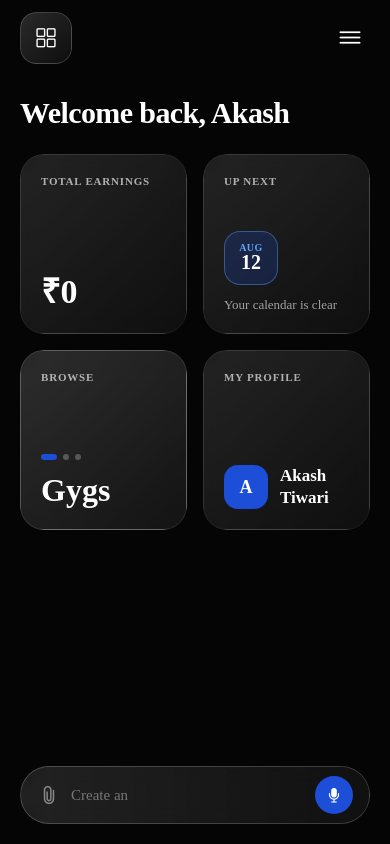
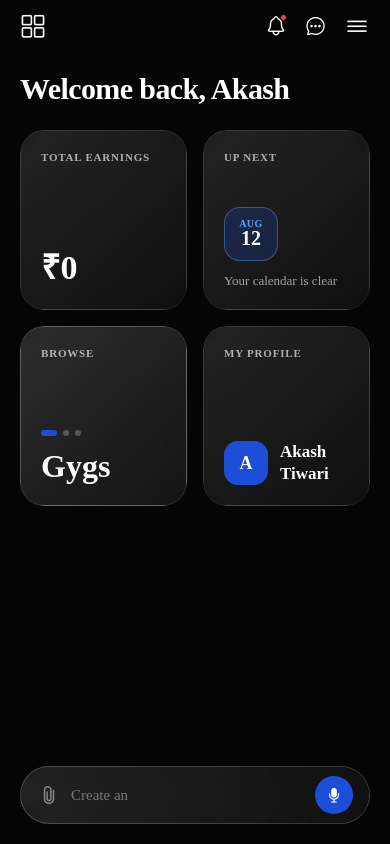
Before and after one commit to nextgigdotcom/gygs-app, a React Native app: screen / in a window 390 px wide. Built offline with nearby package versions, Linux system fonts and the light colour scheme.

Commit message:
feat: Remove boxed left icon, add notification bell and chat icons to top right header

```diff
--- a/src/screens/DashboardScreen.js
+++ b/src/screens/DashboardScreen.js
@@ -28,20 +28,27 @@ export default function DashboardScreen({ onNavigateBrowse }) {
 
         {/* Top Header Bar */}
         <View style={styles.header}>
-          <TouchableOpacity activeOpacity={0.8} style={styles.appGridBtnWrapper}>
-            <LinearGradient
-              colors={['rgba(255, 255, 255, 0.15)', 'rgba(255, 255, 255, 0.04)']}
-              start={{ x: 0, y: 0 }}
-              end={{ x: 1, y: 1 }}
-              style={styles.appGridBtn}
-            >
-              <Ionicons name="grid-outline" size={22} color="#ffffff" />
-            </LinearGradient>
+          {/* Left: Plain grid icon — no box */}
+          <TouchableOpacity activeOpacity={0.8}>
+            <Ionicons name="grid-outline" size={26} color="#ffffff" />
           </TouchableOpacity>
 
-          <TouchableOpacity activeOpacity={0.8} style={styles.menuBtn}>
-            <Ionicons name="menu-outline" size={28} color="#ffffff" />
-          </TouchableOpacity>
+          {/* Right: Notification, Chat & Menu icons */}
+          <View style={styles.headerRightIcons}>
+            <TouchableOpacity activeOpacity={0.8} style={styles.headerIconBtn}>
+              <Ionicons name="notifications-outline" size={22} color="#ffffff" />
+              {/* Notification unread badge */}
+              <View style={styles.notifDot} />
+            </TouchableOpacity>
+
+            <TouchableOpacity activeOpacity={0.8} style={styles.headerIconBtn}>
+              <Ionicons name="chatbubble-ellipses-outline" size={21} color="#ffffff" />
+            </TouchableOpacity>
+
+            <TouchableOpacity activeOpacity={0.8}>
+              <Ionicons name="menu-outline" size={26} color="#ffffff" />
+            </TouchableOpacity>
+          </View>
         </View>
 
         {/* Welcome Header */}
@@ -190,21 +197,24 @@ const styles = StyleSheet.create({
     alignItems: 'center',
     marginBottom: 32,
   },
-  appGridBtnWrapper: {
-    borderRadius: 16,
-    overflow: 'hidden',
+  headerRightIcons: {
+    flexDirection: 'row',
+    alignItems: 'center',
+    gap: 18,
   },
-  appGridBtn: {
-    width: 52,
-    height: 52,
-    borderRadius: 16,
+  headerIconBtn: {
+    position: 'relative',
+  },
+  notifDot: {
+    position: 'absolute',
+    top: 0,
+    right: 0,
+    width: 7,
+    height: 7,
+    borderRadius: 3.5,
+    backgroundColor: '#ef4444',
     borderWidth: 1,
-    borderColor: 'rgba(255, 255, 255, 0.18)',
-    justifyContent: 'center',
-    alignItems: 'center',
-  },
-  menuBtn: {
-    padding: 6,
+    borderColor: '#050505',
   },
   welcomeTitle: {
     color: '#ffffff',
```
